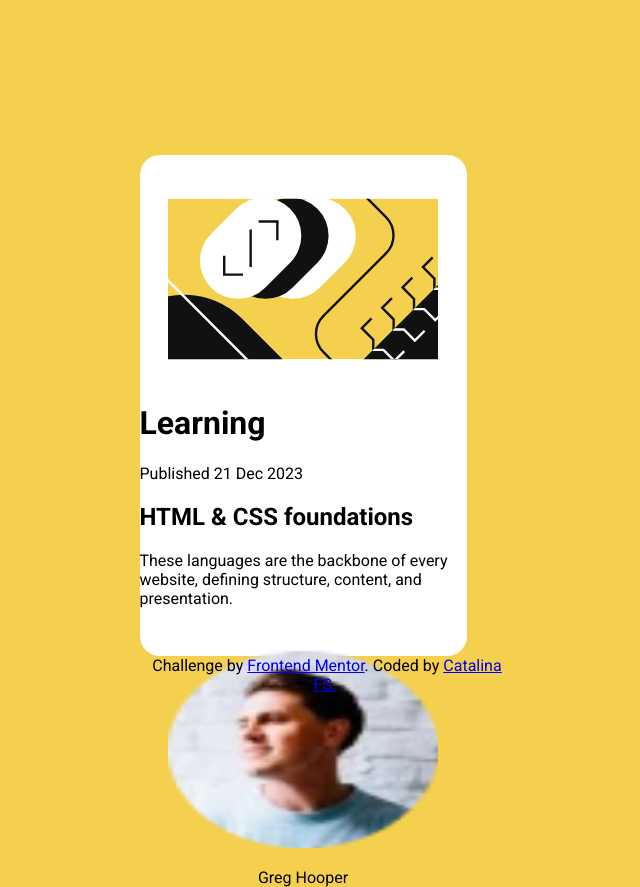
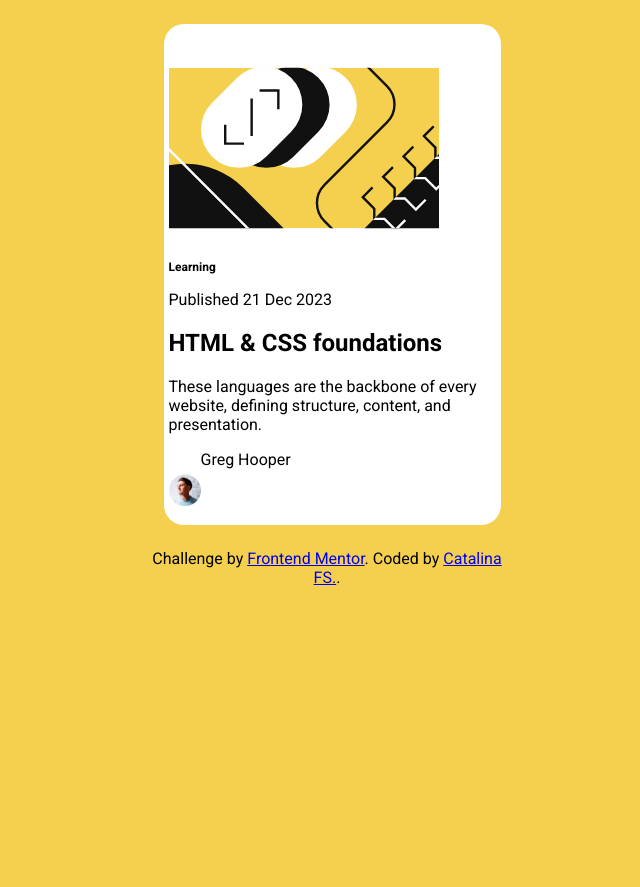
Before and after one commit to CatalinaF-S/Blog-preview-card, a website: page index.html in a window 1280 px wide. Shown: the whole page, without its empty margins (313-953 px from the left). After the commit the page ends 800 px from the top, so only its background shows below. Drawn offline with Linux system fonts and the light colour scheme.

Commit message:
Style author information

```diff
--- a/index.html
+++ b/index.html
@@ -28,8 +28,10 @@
                     structure, content, and presentation.
                 </p>
             </div>
-            <img src="./assets/images/image-avatar.webp" alt="" />
-            <p>Greg Hooper</p>
+            <div class="autor-information">
+                <img src="./assets/images/image-avatar.webp" alt="" />
+                <p>Greg Hooper</p>
+            </div>
         </main>
         <footer class="attribution">
             Challenge by
--- a/scss/styles.scss
+++ b/scss/styles.scss
@@ -18,6 +18,8 @@ $main-height: 501px;
 $img-width: 270px;
 $img-height: 200px;
 
+$margin-main: 24px;
+
 * {
     font-family: $font-primary;
 }
@@ -33,6 +35,9 @@ body {
         margin-top: 155px;
         height: $main-height;
         width: $main-width;
+        margin: $margin-main;
+        padding: 0 5px;
+        text-align: left;
 
         img {
             border-radius: 10px;
@@ -43,7 +48,18 @@ body {
         }
 
         .main-content {
-            text-align: left;
+            h1 {
+                font-weight: bolder;
+                font-size: 75%;
+            }
+        }
+
+        .autor-information {
+            img {
+                float: left;
+                height: 32px;
+                width: 32px;
+            }
         }
     }
 }
```
Also changed, not shown: css/styles.css, 1 other file.
